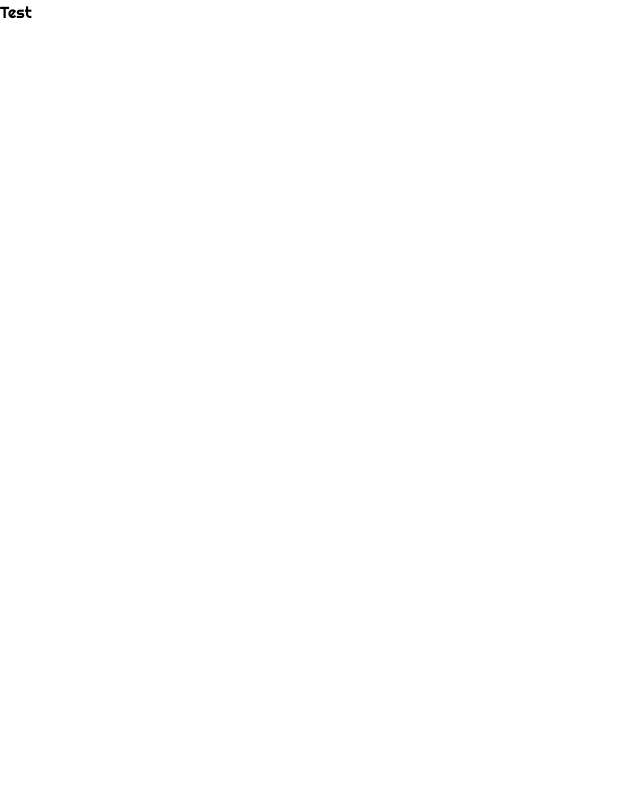
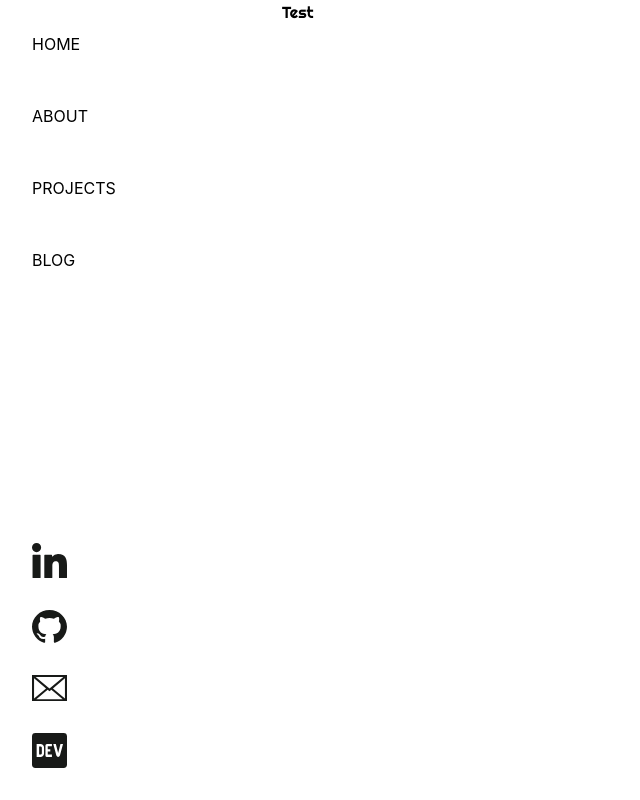
Before and after one commit to chepark/portfolio, a Next.js app: page / in a window 1280 px wide. Shown: the whole page, without its empty margins (0-640 px from the left). Built offline with nearby package versions, Linux system fonts and the light colour scheme.

Commit message:
Set up Sidebar and Layout.

```diff
--- /dev/null
+++ b/components/icons/DevToIcon.jsx
@@ -0,0 +1,21 @@
+import React from "react";
+
+const DevToIcon = () => {
+  return (
+    <svg
+      xmlns="http://www.w3.org/2000/svg"
+      width="35"
+      height="34.998"
+      viewBox="0 0 35 34.998"
+    >
+      <path
+        id="dev-to-svgrepo-com"
+        d="M12.383,16.772a1.524,1.524,0,0,0-.91-.34H10.11v8.162h1.363a1.528,1.528,0,0,0,.912-.34,1.2,1.2,0,0,0,.453-1.021v-5.44A1.2,1.2,0,0,0,12.383,16.772ZM34.568,3H6.43A3.429,3.429,0,0,0,3,6.422V34.576A3.429,3.429,0,0,0,6.43,38H34.57A3.429,3.429,0,0,0,38,34.576V6.422A3.432,3.432,0,0,0,34.568,3ZM15.045,23.248a3.567,3.567,0,0,1-3.776,3.69H7.645V14.015h3.7a3.567,3.567,0,0,1,3.7,3.692Zm7.865-6.926H18.749v3h2.545v2.31H18.749v3h4.165v2.31H18.057a1.581,1.581,0,0,1-1.62-1.54V15.632a1.581,1.581,0,0,1,1.54-1.618h4.937l0,2.308Zm8.1,9.006c-1.032,2.4-2.88,1.925-3.706,0l-3.01-11.312h2.545l2.32,8.884,2.31-8.884h2.547Z"
+        transform="translate(-3 -3)"
+        fill="#181a18"
+      />
+    </svg>
+  );
+};
+
+export default DevToIcon;
--- /dev/null
+++ b/components/icons/EmailIcon.jsx
@@ -0,0 +1,26 @@
+import React from "react";
+
+const EmailIcon = () => {
+  return (
+    <svg
+      xmlns="http://www.w3.org/2000/svg"
+      width="35"
+      height="26.25"
+      viewBox="0 0 35 26.25"
+    >
+      <g id="XMLID_86_" transform="translate(0 -42.5)">
+        <g id="Group_2" data-name="Group 2" transform="translate(0 42.5)">
+          <path
+            id="Path_202"
+            data-name="Path 202"
+            d="M0,42.5V68.75H35V42.5Zm31.293,2.059L19.348,54.541,17.5,56.085l-1.848-1.544L3.707,44.559ZM2.059,45.864,14.047,55.882,2.059,65.9ZM4.323,66.691l11.329-9.467L17.5,58.768l1.848-1.544,11.329,9.467ZM32.941,65.9,20.953,55.882,32.941,45.864Z"
+            transform="translate(0 -42.5)"
+            fill="#181a18"
+          />
+        </g>
+      </g>
+    </svg>
+  );
+};
+
+export default EmailIcon;
--- /dev/null
+++ b/components/icons/GithubIcon.jsx
@@ -0,0 +1,22 @@
+import React from "react";
+
+const GithubIcon = () => {
+  return (
+    <svg
+      xmlns="http://www.w3.org/2000/svg"
+      width="35"
+      height="32.742"
+      viewBox="0 0 35 32.742"
+    >
+      <path
+        id="Path_201"
+        data-name="Path 201"
+        d="M19.5,2C9.831,2,2,9.511,2,18.785A16.851,16.851,0,0,0,13.966,34.711c.875.146,1.2-.358,1.2-.8,0-.4-.023-1.719-.023-3.125-4.4.777-5.533-1.027-5.883-1.972a6.129,6.129,0,0,0-1.794-2.372c-.612-.314-1.488-1.091-.023-1.111a3.5,3.5,0,0,1,2.691,1.72,3.834,3.834,0,0,0,5.1,1.385,3.478,3.478,0,0,1,1.117-2.244c-3.894-.42-7.962-1.868-7.962-8.289a6.386,6.386,0,0,1,1.794-4.512,5.8,5.8,0,0,1,.175-4.448s1.465-.44,4.812,1.722a17.177,17.177,0,0,1,8.75,0c3.346-2.182,4.813-1.719,4.813-1.719a5.8,5.8,0,0,1,.175,4.448A6.351,6.351,0,0,1,30.7,17.9c0,6.442-4.09,7.869-7.984,8.289A3.89,3.89,0,0,1,23.9,29.3c0,2.244-.023,4.049-.023,4.616,0,.44.329.963,1.2.8A16.885,16.885,0,0,0,37,18.785C37,9.511,29.169,2,19.5,2Z"
+        transform="translate(-2 -2)"
+        fill="#181a18"
+      />
+    </svg>
+  );
+};
+
+export default GithubIcon;
--- /dev/null
+++ b/components/icons/LinkedInIcon.jsx
@@ -0,0 +1,33 @@
+const LinkedInIcon = () => {
+  return (
+    <svg
+      xmlns="http://www.w3.org/2000/svg"
+      width="35"
+      height="35"
+      viewBox="0 0 35 35"
+    >
+      <g id="Group_5" data-name="Group 5" transform="translate(-528 -215.341)">
+        <path
+          id="XMLID_802_"
+          d="M12.408,99.73H5.483a.556.556,0,0,0-.556.556v22.246a.556.556,0,0,0,.556.556h6.925a.556.556,0,0,0,.556-.556V100.286A.556.556,0,0,0,12.408,99.73Z"
+          transform="translate(523.621 127.252)"
+          fill="#181a18"
+        />
+        <path
+          id="XMLID_803_"
+          d="M4.569.341A4.565,4.565,0,1,0,9.135,4.905,4.572,4.572,0,0,0,4.569.341Z"
+          transform="translate(528 215)"
+          fill="#181a18"
+        />
+        <path
+          id="XMLID_804_"
+          d="M120,94.761a8.133,8.133,0,0,0-6.084,2.554V95.87a.556.556,0,0,0-.556-.556h-6.632a.556.556,0,0,0-.556.556v22.246a.556.556,0,0,0,.556.556h6.91a.556.556,0,0,0,.556-.556V107.11c0-3.709,1.007-5.154,3.593-5.154,2.816,0,3.04,2.316,3.04,5.345v10.816a.556.556,0,0,0,.556.556H128.3a.556.556,0,0,0,.556-.556v-12.2C128.856,100.4,127.8,94.761,120,94.761Z"
+          transform="translate(434.144 131.668)"
+          fill="#181a18"
+        />
+      </g>
+    </svg>
+  );
+};
+
+export default LinkedInIcon;
--- a/components/layout/Layout.jsx
+++ b/components/layout/Layout.jsx
@@ -1,7 +1,13 @@
 import React from "react";
+import Sidebar from "../sidebar/Sidebar";
 
-const Layout = () => {
-  return <div className="container">Layout</div>;
+const Layout = (props) => {
+  return (
+    <div className="flex">
+      <Sidebar />
+      <main className="container relative mx-auto">{props.children}</main>
+    </div>
+  );
 };
 
 export default Layout;
--- a/components/sidebar/Sidebar.jsx
+++ b/components/sidebar/Sidebar.jsx
@@ -1,13 +1,21 @@
 import Link from "next/link";
+import LinkedInIcon from "../icons/LinkedInIcon";
+import GithubIcon from "../icons/GithubIcon";
+import EmailIcon from "../icons/EmailIcon";
+import DevToIcon from "../icons/DevToIcon";
 
 const Sidebar = () => {
   return (
     // add classname for styling on <a> tag.
-    <ul>
+    <div className="sticky top-0 flex flex-col justify-between h-screen p-8">
+      <nav>
+        <ul className="flex flex-col gap-12">
           <li>
             <Link href="/">
               <a>HOME</a>
             </Link>
+          </li>
+          <li>
             <Link href="/about">
               <a>ABOUT</a>
             </Link>
@@ -23,6 +31,22 @@ const Sidebar = () => {
             </Link>
           </li>
         </ul>
+      </nav>
+      <div className="flex flex-col gap-8">
+        <div>
+          <LinkedInIcon />
+        </div>
+        <div>
+          <GithubIcon />
+        </div>
+        <div>
+          <EmailIcon />
+        </div>
+        <div>
+          <DevToIcon />
+        </div>
+      </div>
+    </div>
   );
 };
 
--- a/pages/_app.jsx
+++ b/pages/_app.jsx
@@ -1,7 +1,12 @@
-import '../styles/globals.css'
+import "../styles/globals.css";
+import Layout from "../components/layout/Layout";
 
 function MyApp({ Component, pageProps }) {
-  return <Component {...pageProps} />
+  return (
+    <Layout>
+      <Component {...pageProps} />
+    </Layout>
+  );
 }
 
-export default MyApp
+export default MyApp;
--- a/tailwind.config.js
+++ b/tailwind.config.js
@@ -5,8 +5,8 @@ module.exports = {
     screens: {
       sm: "480px",
       md: "768px",
-      lg: "978px",
-      xl: "1440px",
+      lg: "864px",
+      xl: "864px",
     },
     extend: {
       colors: {
```
Lines whose indentation alone changed are shown as unchanged.
